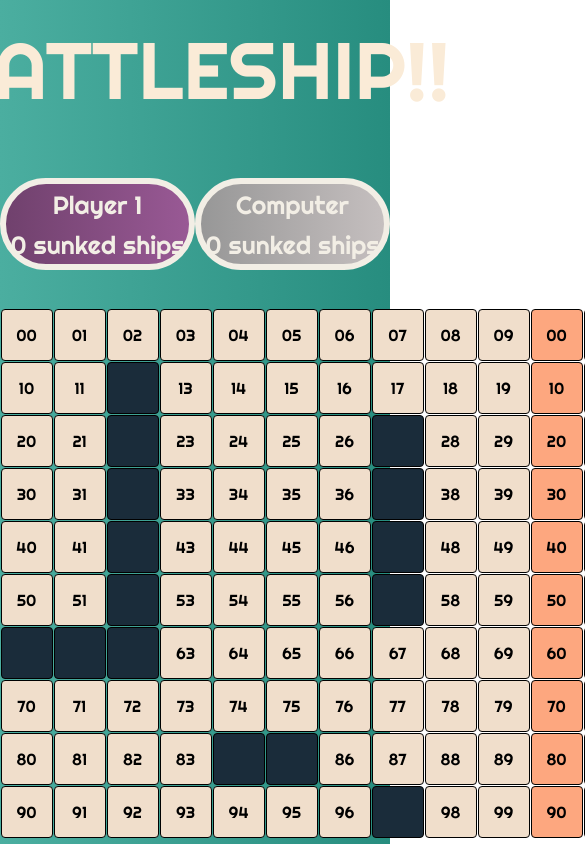
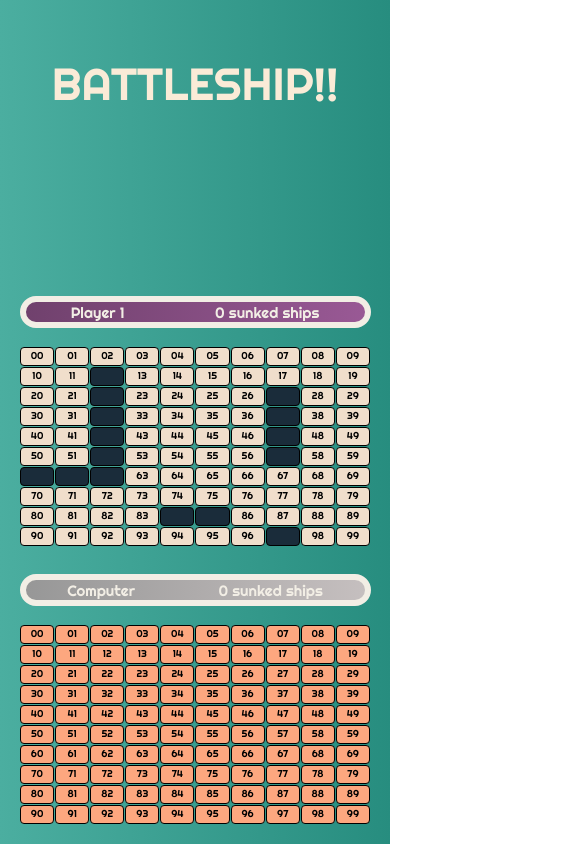
Before and after one commit to stratospherique/battleship-js, a website built with webpack: page src/index.html in a window 390 px wide. Shown: the top 844 px of the page, 585 px wide, since content can reach past the window. Built offline with nearby package versions, Linux system fonts and the light colour scheme.

Commit message:
made page responsive + screenshots

```diff
--- a/src/assets/css/main.scss
+++ b/src/assets/css/main.scss
@@ -1,21 +1,42 @@
 @import "reset.css";
 body {
   font-family: "Righteous", cursive;
+  height: 100vh;
+  width: 100vw;
+
+  font-size: 14px;
+
+  @media screen and (max-width: 1024px) and (min-width: 750px) {
+    font-size: 12px;
+  }
+
+  @media screen and (max-width: 750px) {
+    font-size: 10px;
+  }
 }
 
-main {
+#root {
   background-image: linear-gradient(to right, #4baea0, #278d7f);
-  height: 100vh;
-  h1 {
-    height: 140px;
-    display: flex;
-    justify-content: center;
-    align-items: center;
-    font-size: 80px;
+  height: 100%;
+  width: 100%;
+  min-width: 290px;
+
+  display: flex;
+  flex-direction: column;
+  align-items: flex-end;
+  & > h1 {
+    top: 1rem;
+    width: 100%;
+    display: grid;
+    place-content: center;
+    font-size: 4.5em;
+    height: 20%;
     color: antiquewhite;
   }
 }
 .in-wrapper {
+  width: 100%;
+  height: 80%;
   animation: hell 2s ease-in 0s;
   @keyframes hell {
     0% {
@@ -33,14 +54,54 @@ main {
   }
 }
 .main-board {
+  height: 100%;
+  width: 100%;
   display: flex;
   justify-content: space-around;
   align-items: center;
   position: relative;
+
+  @media screen and (max-width: 750px) {
+    flex-direction: column;
+    justify-content: flex-end;
+  }
+
+  .player,
+  .computer {
+    height: 400px;
+    width: 400px;
+    position: relative;
+
+    @media screen and (max-width: 1024px) and (min-width: 750px) {
+      height: 350px;
+      width: 350px;
+    }
+
+    @media screen and (max-width: 750px) {
+      height: 200px;
+      width: 90%;
+    }
+  }
+
+  .player {
+    @media screen and (max-width: 750px) {
+      margin-bottom: 20%;
+    }
+  }
+
+  .computer {
+    @media screen and (max-width: 750px) {
+      margin-bottom: 5%;
+    }
+  }
 }
 .board {
+  height: 100%;
+  width: 100%;
   .row {
     display: flex;
+    height: calc(100% / 10);
+    width: 100%;
   }
 
   .col {
@@ -49,9 +110,7 @@ main {
     align-items: center;
     border: 1px solid black;
     margin: 0.5px;
-    height: 30px;
-    width: 30px;
-    padding: 10px;
+    width: calc(100% / 10);
     border-radius: 4px;
     background-color: #fda77f;
     transition: 0.8s;
@@ -112,7 +171,7 @@ main {
       background-color: transparent;
     }
     100% {
-      transfor: scale(1);
+      transform: scale(1);
       opacity: 1;
     }
   }
@@ -123,26 +182,32 @@ main {
   }
 }
 
-.status {
-  display: flex;
-  justify-content: space-around;
-  align-items: center;
-  height: 20vh;
+
   .pl-status,
   .cp-status {
+    position: absolute;
+    top: -20%;
+    left: calc(50% - 6.5rem);
     border: 6px solid #f2eee5;
     background-image: linear-gradient(to right, #979797, #c5bfbf);
     border-radius: 50px;
     width: 13rem;
-    height: 80px;
+    height: 4rem;
     display: flex;
     flex-direction: column;
     align-items: center;
     justify-content: space-around;
     color: #f2eee5;
-    font-size: 25px;
+    font-size: 1.5em;
+    @media screen and (max-width: 750px) {
+      top: -25%;
+      left: 0;
+      width: 100%;
+      height: 2rem;
+      flex-direction: row;
+    }
   }
-}
+
 
 .playerWin,
 .computerWin {
@@ -162,16 +227,15 @@ main {
       opacity: 1;
     }
   }
-  margin-top: 140px;
-  height: 40vh;
+  height: 400px;
   background-image: linear-gradient(to right, #3413f0, #634ce7);
   display: flex;
   flex-direction: column;
   justify-content: center;
   align-items: center;
-  h1 {
+  & > h1 {
     color: antiquewhite;
-    font-size: 65px;
+    font-size: 4em;
   }
   button {
     padding: 30px;
--- a/src/assets/css/reset.css
+++ b/src/assets/css/reset.css
@@ -46,3 +46,9 @@ table {
 	border-collapse: collapse;
 	border-spacing: 0;
 }
+
+*,
+*::after,
+*::before {
+	box-sizing: border-box;
+}
--- a/src/index.html
+++ b/src/index.html
@@ -11,24 +11,23 @@
 </head>
 
 <body>
-  <main class="main">
+  <main id="root">
     <h1>BATTLESHIP!!</h1>
     <div class="in-wrapper">
-      <div class="status">
-        <div class="pl-status">
-          <strong>Player 1</strong>
-          <label class="game" id="pl-hits"></label>
-        </div>
-        <div class="cp-status">
-          <strong>Computer</strong>
-          <label class="game" id="cp-hits"></label>
-        </div>
-      </div>
+
       <div class="main-board">
         <div class="player">
+          <div class="pl-status">
+            <strong>Player 1</strong>
+            <label class="game" id="pl-hits"></label>
+          </div>
           <div class="board board__player"></div>
         </div>
         <div class="computer">
+          <div class="cp-status">
+            <strong>Computer</strong>
+            <label class="game" id="cp-hits"></label>
+          </div>
           <div class="board board__computer"></div>
         </div>
         <div class="invalid hide">
```
Also changed, not shown: mobile.png (added), web.png (added).
